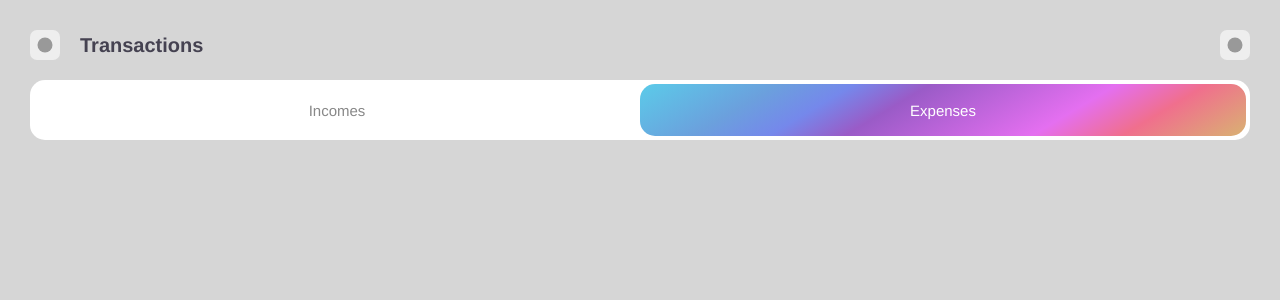
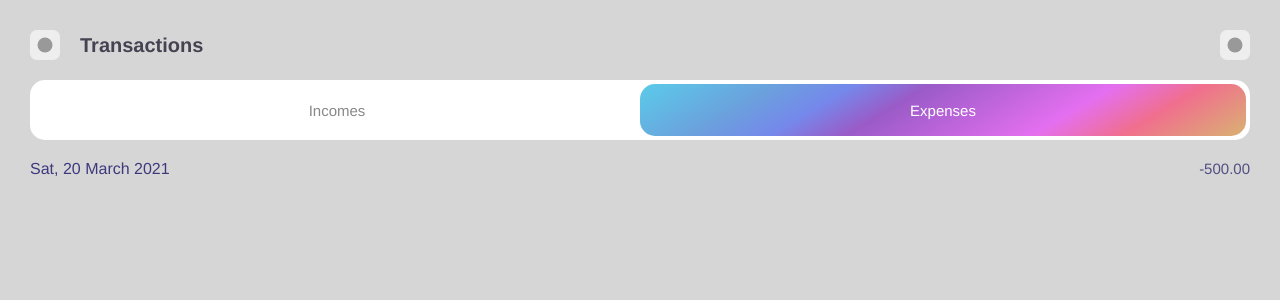
Before and after one commit to JedWoj/expensesTracker, a React (Create React App) app: page /transactions in a window 1280 px wide. Shown: the top 300 px of the page. Built offline with nearby package versions, Linux system fonts and the light colour scheme.

Commit message:
TreansactonsListHeadnig Added

```diff
--- /dev/null
+++ b/src/components/Transactions/TransactionsList/TransactionsListHeading.js
@@ -0,0 +1,16 @@
+import classes from './TransactionsListHeading.module.scss';
+
+const TransactionsListHeading = () => {
+    return(
+        <div className={classes.info}>
+            <p className={classes.info__date}>
+               Sat, 20 March 2021
+            </p>
+            <p className={classes.info__amount}>
+                -500.00
+            </p>
+        </div>
+    )
+}
+
+export default TransactionsListHeading;
--- /dev/null
+++ b/src/components/Transactions/TransactionsList/TransactionsListHeading.module.scss
@@ -0,0 +1,15 @@
+.info {
+    display: flex;
+    justify-content: space-between;
+    margin-top: 2rem;
+
+    &__date {
+        font-size: 1.6rem;
+        color: #3d397d;
+    }
+
+    &__amount {
+        font-size: 1.5rem;
+        color: #514e82;
+    }
+}
--- a/src/pages/Transactions.js
+++ b/src/pages/Transactions.js
@@ -1,11 +1,13 @@
 import TransactionsHeader from "../components/Transactions/TransactionsHeader/TransactionsHeader";
 import Switch from "../components/Transactions/Switch/Switch";
+import TransactionsListHeading from "../components/Transactions/TransactionsList/TransactionsListHeading";
 
 const Transactions  = () => {
     return(
         <>
             <TransactionsHeader />
             <Switch />
+            <TransactionsListHeading />
         </>
     )
 }
```
